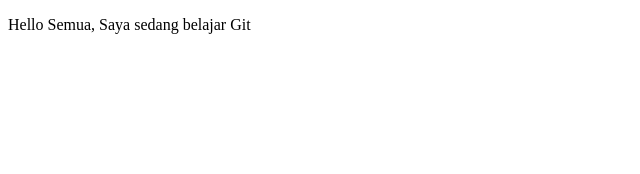
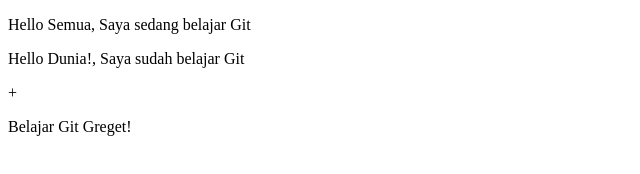
Before and after one commit to cleara/belajar_git, a plain HTML site: page index.html in a window 1280 px wide. Shown: the whole page, without its empty margins (0-640 px from the left). Drawn offline with Linux system fonts and the light colour scheme.

Commit message:
belajar git greget!

```diff
--- a/index.html
+++ b/index.html
@@ -6,5 +6,7 @@
     </head>
     <body>
         <p>Hello Semua, Saya sedang belajar Git</p>
+         <p>Hello Dunia!, Saya sudah belajar Git</p> +
+         <p>Belajar Git Greget!</p>
     </body>
 </html>
```
